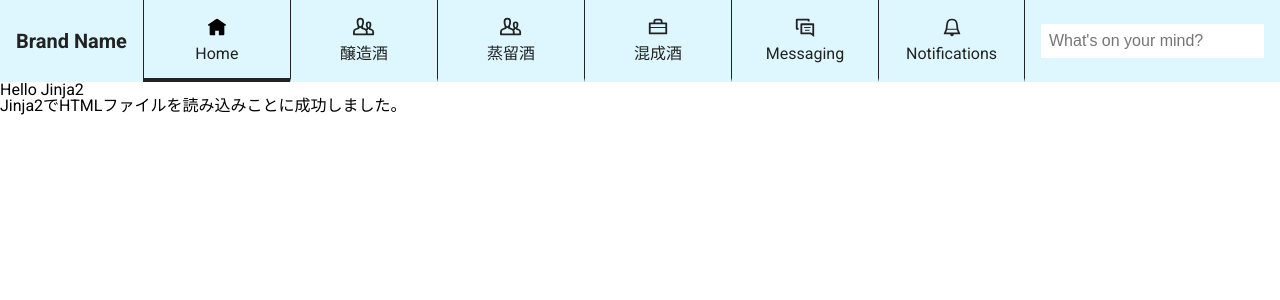
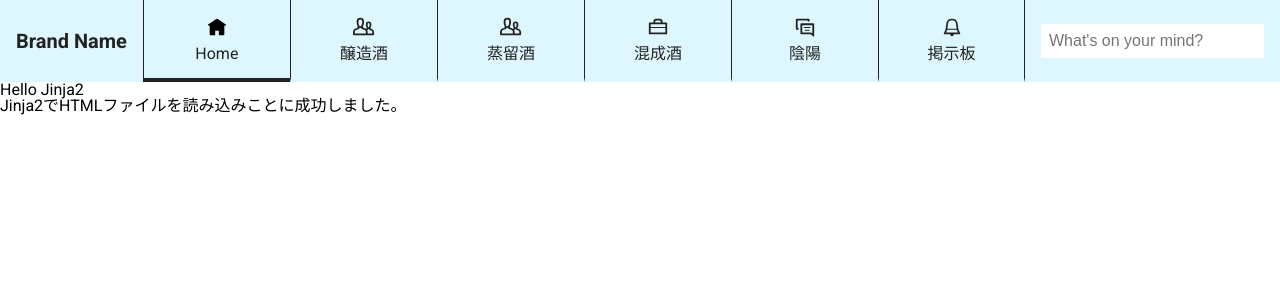
Before and after one commit to tamura0425/flask, a Python web app: template flask/templates/header.html in a window 1280 px wide. Shown: the top 300 px of the page. Run offline with Jinja, Linux system fonts and the light colour scheme; the template is opened without the code that fills it, so the values that code supplies are empty.

Commit message:
HTMLの表示変更

```diff
--- a/flask/templates/header.html
+++ b/flask/templates/header.html
@@ -152,7 +152,7 @@
                       style="fill: currentColor">
                     </path>
                   </svg>
-                  <span>Messaging</span>
+                  <span>陰陽</span>
                 </a>
               </li>
               <li class="nav__item">
@@ -178,7 +178,7 @@
                       style="fill: currentColor">
                     </path>
                   </svg>
-                  <span>Notifications</span>
+                  <span>掲示板</span>
                 </a>
               </li>
             </ul>
```
